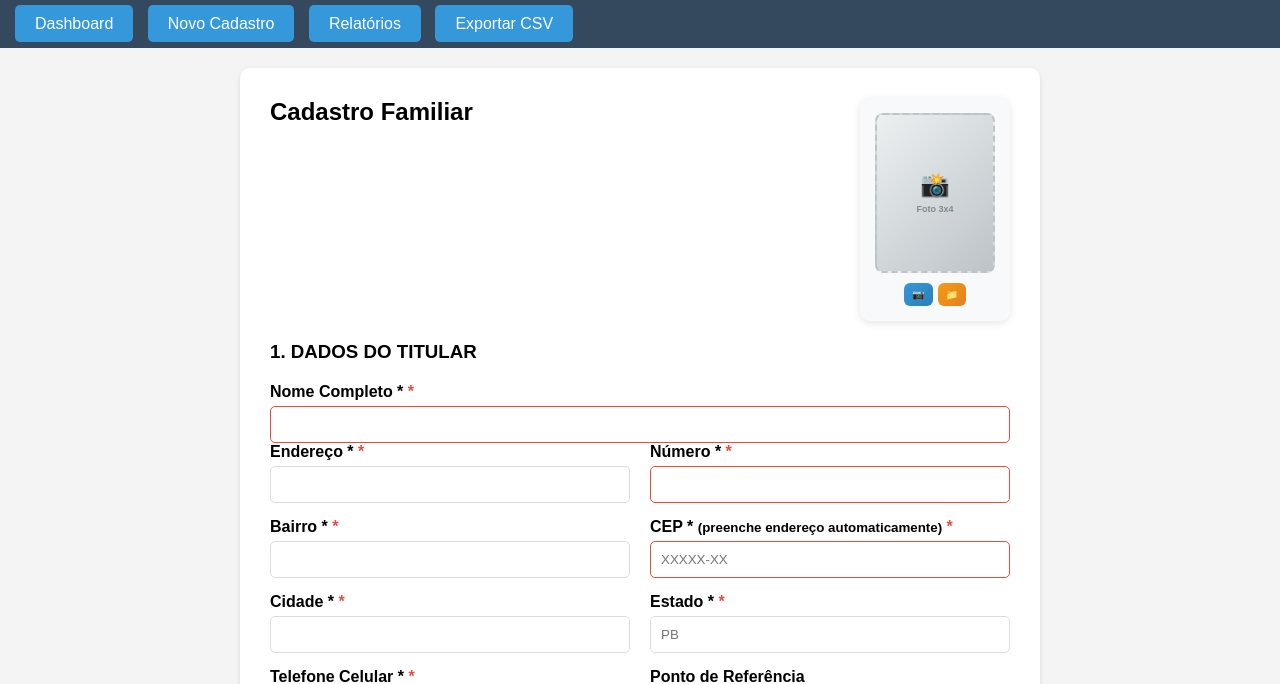
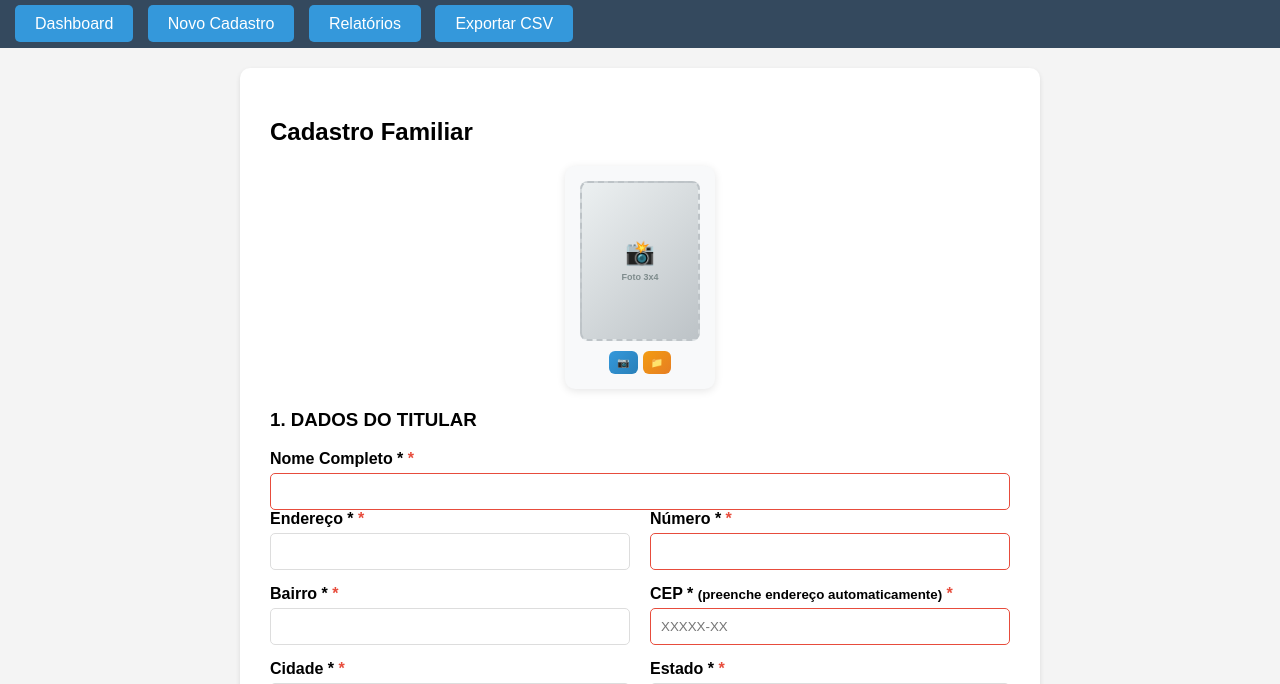
Before and after one commit to efcunha/ameg, a Flask app: page /cadastrar in a window 1280 px wide. Shown: the part 120-804 px from the top of the page. Run offline with Flask 3, Linux system fonts and the light colour scheme; the visitor is signed in with stand-in values (Sample User, id 1); some libraries are stand-ins or nearby versions.

Commit message:
Centraliza campo de foto entre títulos 'Cadastro Familiar' e 'DADOS DO TITULAR'

```diff
--- a/templates/cadastrar.html
+++ b/templates/cadastrar.html
@@ -48,11 +48,11 @@
 
     <div class="container">
         <div class="form-card">
-            <div style="display: flex; justify-content: space-between; align-items: flex-start; margin-bottom: 20px;">
-                <h2 style="margin: 0; flex: 1;">Cadastro Familiar</h2>
-
-                <!-- Campo de Foto 3x4 - Alinhado com o título -->
-                <div class="photo-capture" style="background: #f8f9fa; padding: 15px; border-radius: 10px; box-shadow: 0 2px 8px rgba(0,0,0,0.1);">
+            <h2>Cadastro Familiar</h2>
+
+            <!-- Campo de Foto 3x4 - Centralizado -->
+            <div style="text-align: center; margin: 20px 0;">
+                <div class="photo-capture" style="display: inline-block; background: #f8f9fa; padding: 15px; border-radius: 10px; box-shadow: 0 2px 8px rgba(0,0,0,0.1);">
                     <div class="photo-preview" style="margin-bottom: 10px;">
                         <canvas id="photoCanvas" width="120" height="160" style="border: 2px solid #3498db; border-radius: 8px; display: none; box-shadow: 0 1px 5px rgba(0,0,0,0.1);"></canvas>
                         <div id="photoPlaceholder" style="width: 120px; height: 160px; border: 2px dashed #bdc3c7; border-radius: 8px; display: flex; align-items: center; justify-content: center; background: linear-gradient(135deg, #ecf0f1 0%, #bdc3c7 100%); color: #7f8c8d; cursor: pointer; transition: all 0.3s ease; font-size: 10px; text-align: center; padding: 10px; box-sizing: border-box;">
@@ -83,9 +83,7 @@
             </div>
 
             <form method="POST" enctype="multipart/form-data">
-                <div style="display: flex; justify-content: space-between; align-items: flex-start; margin-bottom: 20px;">
-                    <h3 style="margin: 0; flex: 1;">1. DADOS DO TITULAR</h3>
-                </div>
+                <h3>1. DADOS DO TITULAR</h3>
 
                 <div class="form-group">
                     <label>Nome Completo *</label>
```
Also changed, not shown: templates/editar_cadastro.html (+6 -8 lines).
